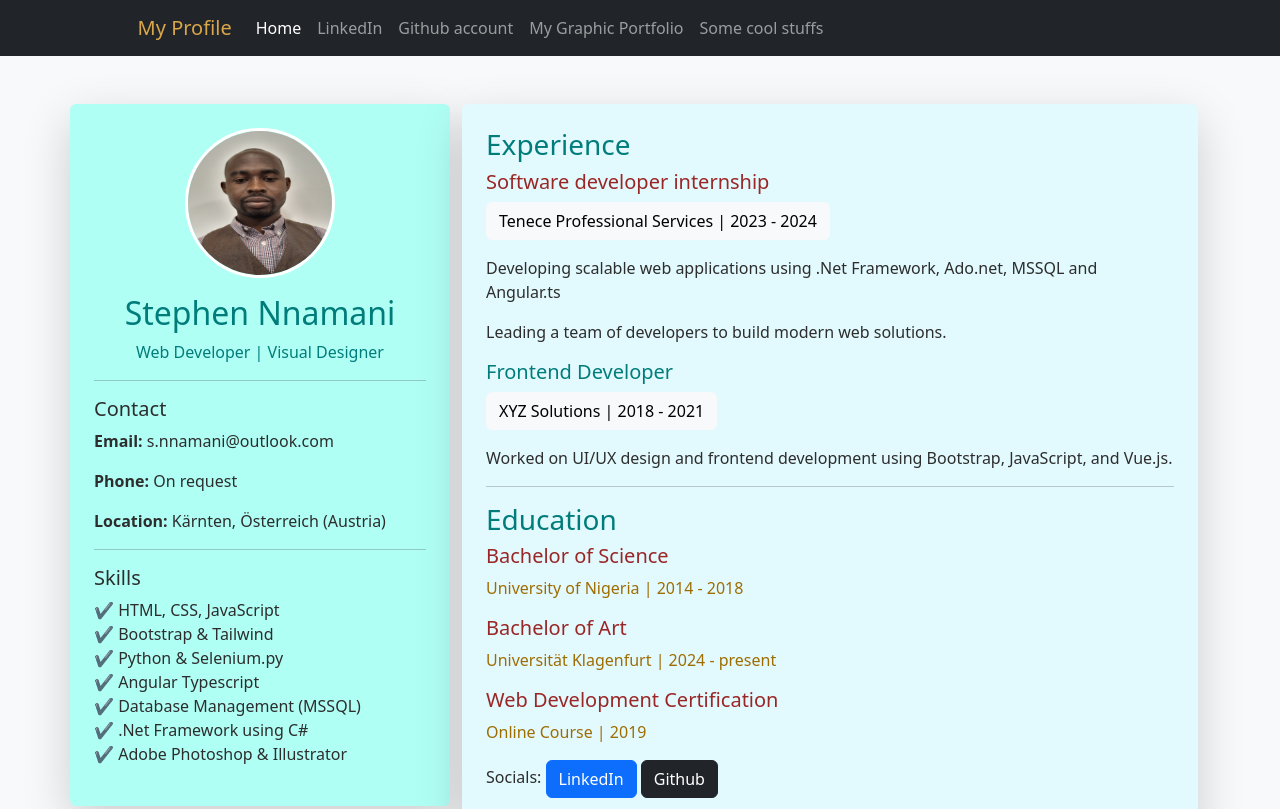
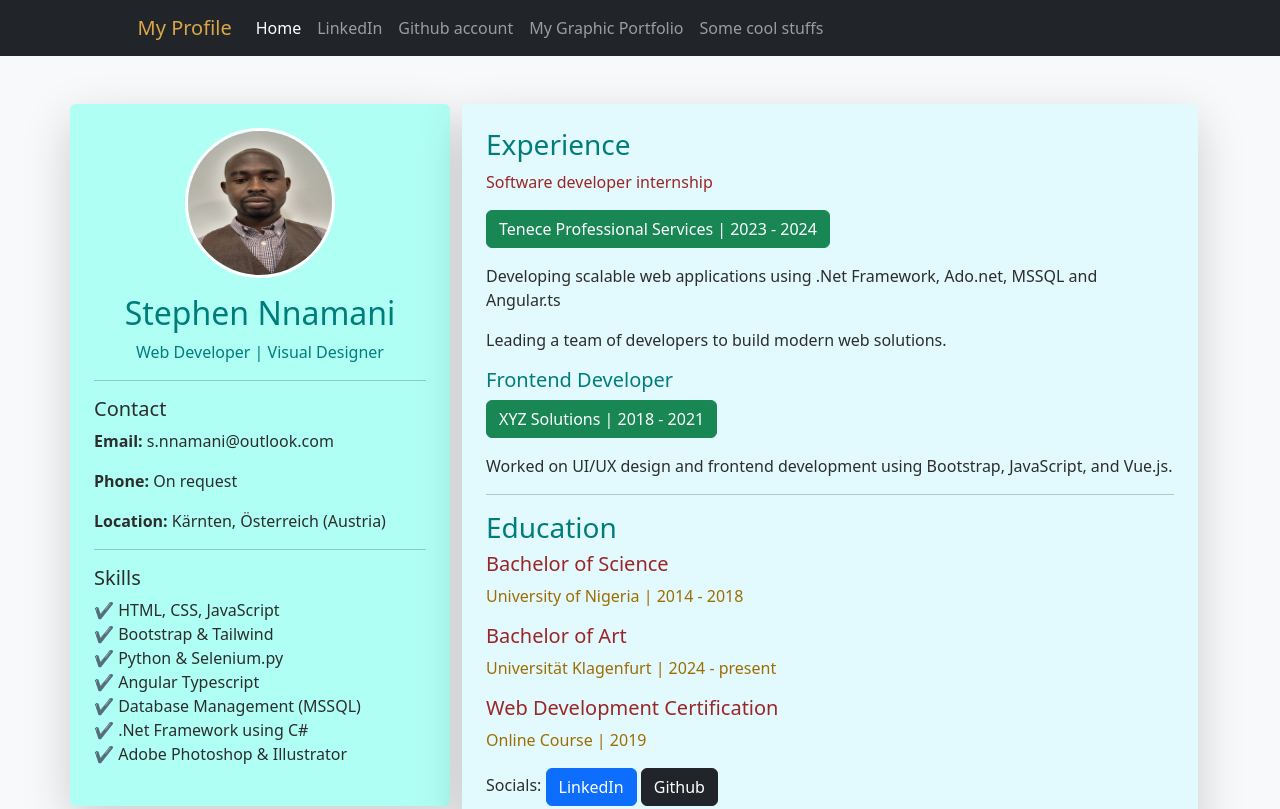
Before and after one commit to StephenNnamani/ProfilePages, a plain HTML site: page index.html in a window 1280 px wide. Shown: the top 809 px of the page. Drawn offline with nearby package versions, Linux system fonts and the light colour scheme.

Commit message:
Update index.html

```diff
--- a/index.html
+++ b/index.html
@@ -70,14 +70,14 @@
                 <div class="BC2 shadow-lg p-4 rounded">
                     <h3 style="color: #007d7b;">Experience</h3>
                     <div class="mb-3">
-                        <h5 style="color: #9a2626;">Software developer internship</h5>
-                        <p class="btn btn-light">Tenece Professional Services | 2023 - 2024</p>
+                        <p style="color: #9a2626;">Software developer internship</p>
+                        <p class="btn btn-success">Tenece Professional Services | 2023 - 2024</p>
                         <p>Developing scalable web applications using .Net Framework, Ado.net, MSSQL and Angular.ts</p>
                         <p></p>Leading a team of developers to build modern web solutions.</p>
                     </div>
                     <div class="mb-3">
                         <h5 style="color: #007d7b;">Frontend Developer</h5>
-                        <p class="btn btn-light">XYZ Solutions | 2018 - 2021</p>
+                        <p class="btn btn-success">XYZ Solutions | 2018 - 2021</p>
                         <p>Worked on UI/UX design and frontend development using Bootstrap, JavaScript, and Vue.js.</p>
                     </div>
                     <hr>
```
